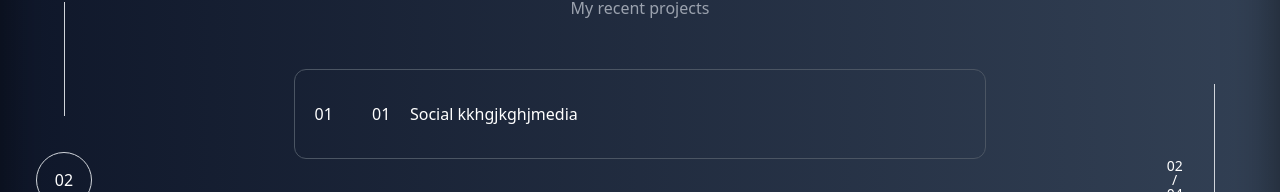
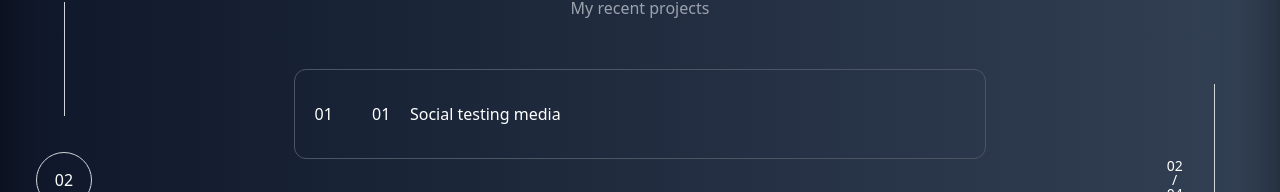
Before and after one commit to Erneeh/Erneeh.github.io, a React app: page /portfolio in a window 1280 px wide. Shown: the part 220-412 px from the top of the page. Built offline with nearby package versions, Linux system fonts and the light colour scheme; the HTML template or start-up script is replaced by a standard one.

Commit message:
testukasd

```diff
--- a/src/pages/Portfolio.jsx
+++ b/src/pages/Portfolio.jsx
@@ -54,7 +54,7 @@ function Portfolio()  {
                   <div className='border w-5/6 sm:w-3/4 rounded-xl py-8 flex text-white text-center items-center justify-start border-gray-600'>
                   <div class="min-w-fit w-1/12  ">01</div>
                   <div class="min-w-fit w-1/12 ">01</div>
-                  <div class="min-w-fit w-1/3  text-start">Social kkhgjkghjmedia</div>
+                  <div class="min-w-fit w-1/3  text-start">Social testing  media</div>
               </div>
 
               <div className='border w-5/6 sm:w-3/4 rounded-xl py-8 flex text-white text-center items-center justify-start border-gray-600'>
```
